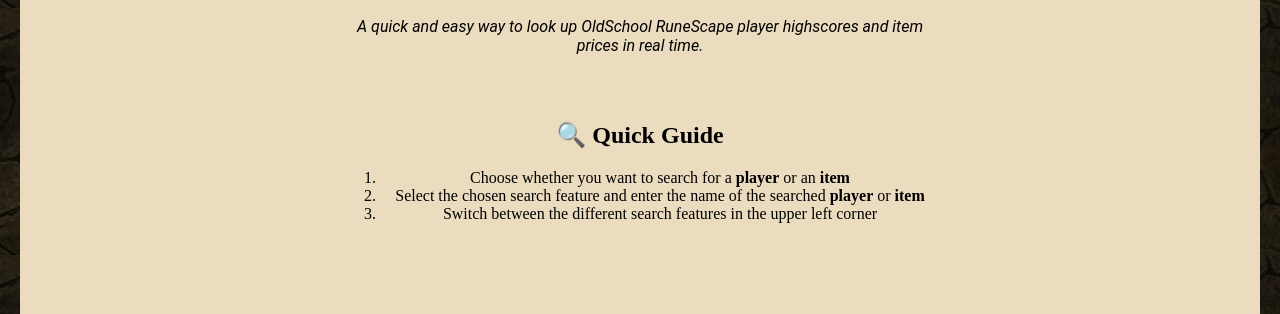
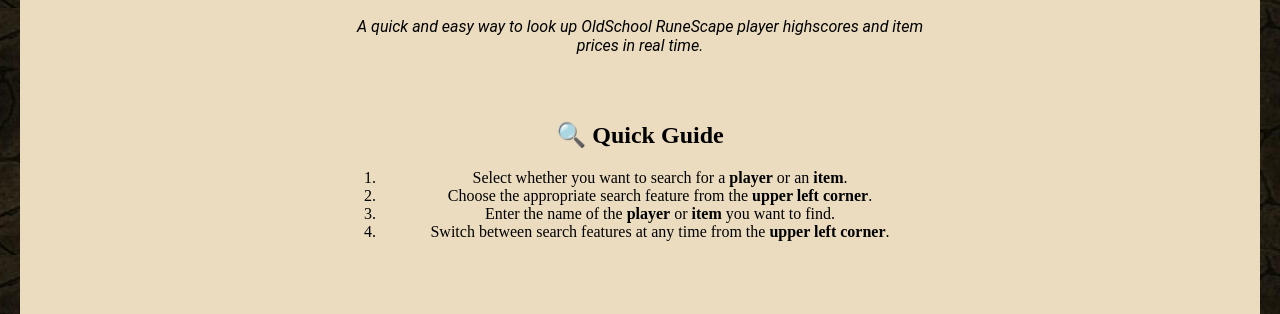
Before and after one commit to 1valtteri/osrsmultitools-frontend, a plain HTML site: page index.html in a window 1280 px wide. Shown: the part 486-800 px from the top of the page. Drawn offline with nearby package versions, Linux system fonts and the light colour scheme.

Commit message:
Add files via upload

```diff
--- a/index.html
+++ b/index.html
@@ -28,9 +28,10 @@
         <div class="quickguide">
           <h2>🔍 Quick Guide</h2>
           <ol>
-            <li>Choose whether you want to search for a <strong>player</strong> or an <strong>item</strong></li>
-            <li>Select the chosen search feature and enter the name of the searched <strong>player</strong> or <strong>item</strong></li>
-            <li>Switch between the different search features in the upper left corner</li>
+            <li>Select whether you want to search for a <b>player</b> or an <b>item</b>.</li>
+            <li>Choose the appropriate search feature from the <b>upper left corner</b>.</li>
+            <li>Enter the name of the <b>player</b> or <b>item</b> you want to find.</li>
+            <li>Switch between search features at any time from the <b>upper left corner</b>.</li>
           </ol>
         </div>
       </div>
```
